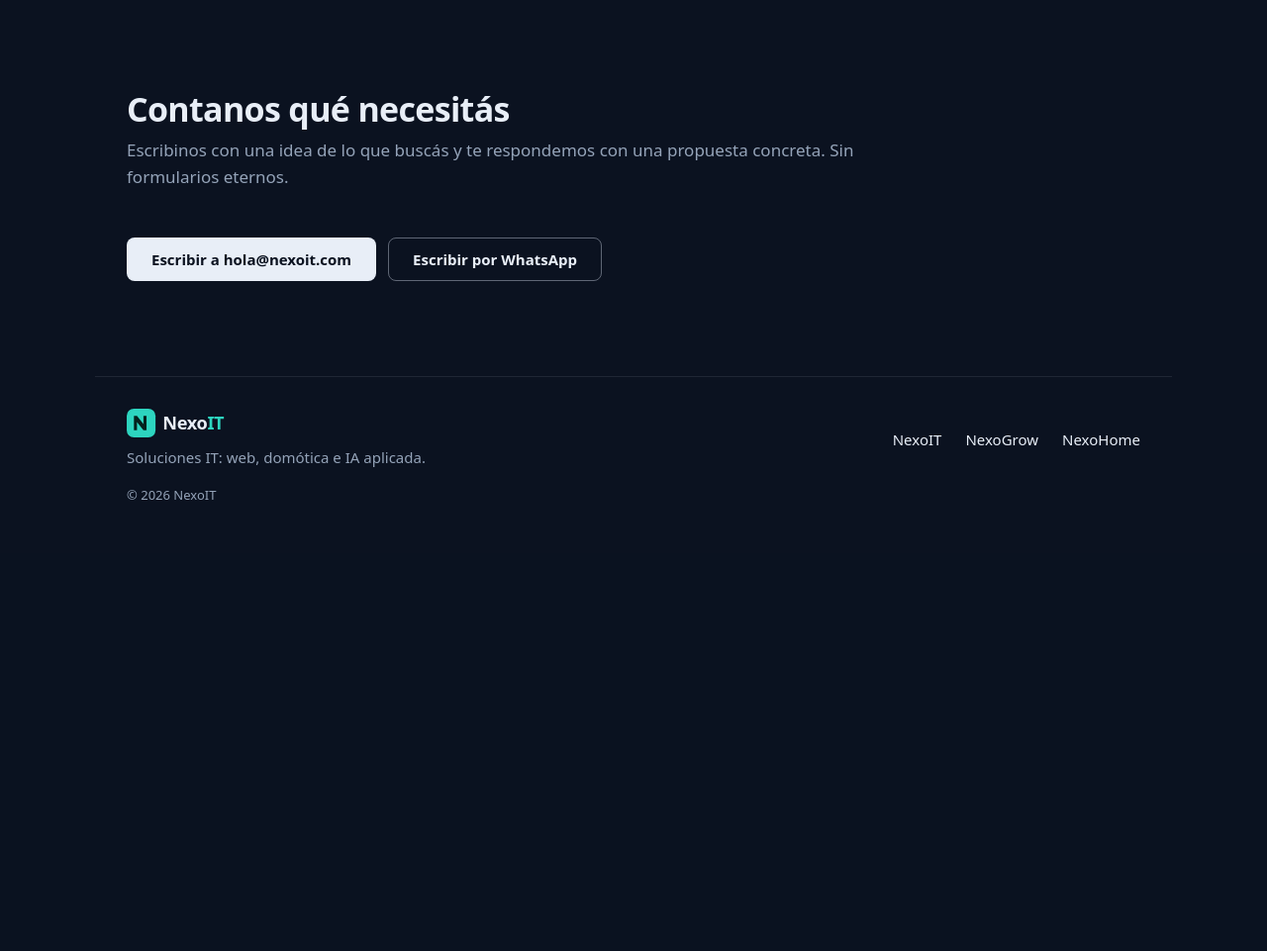
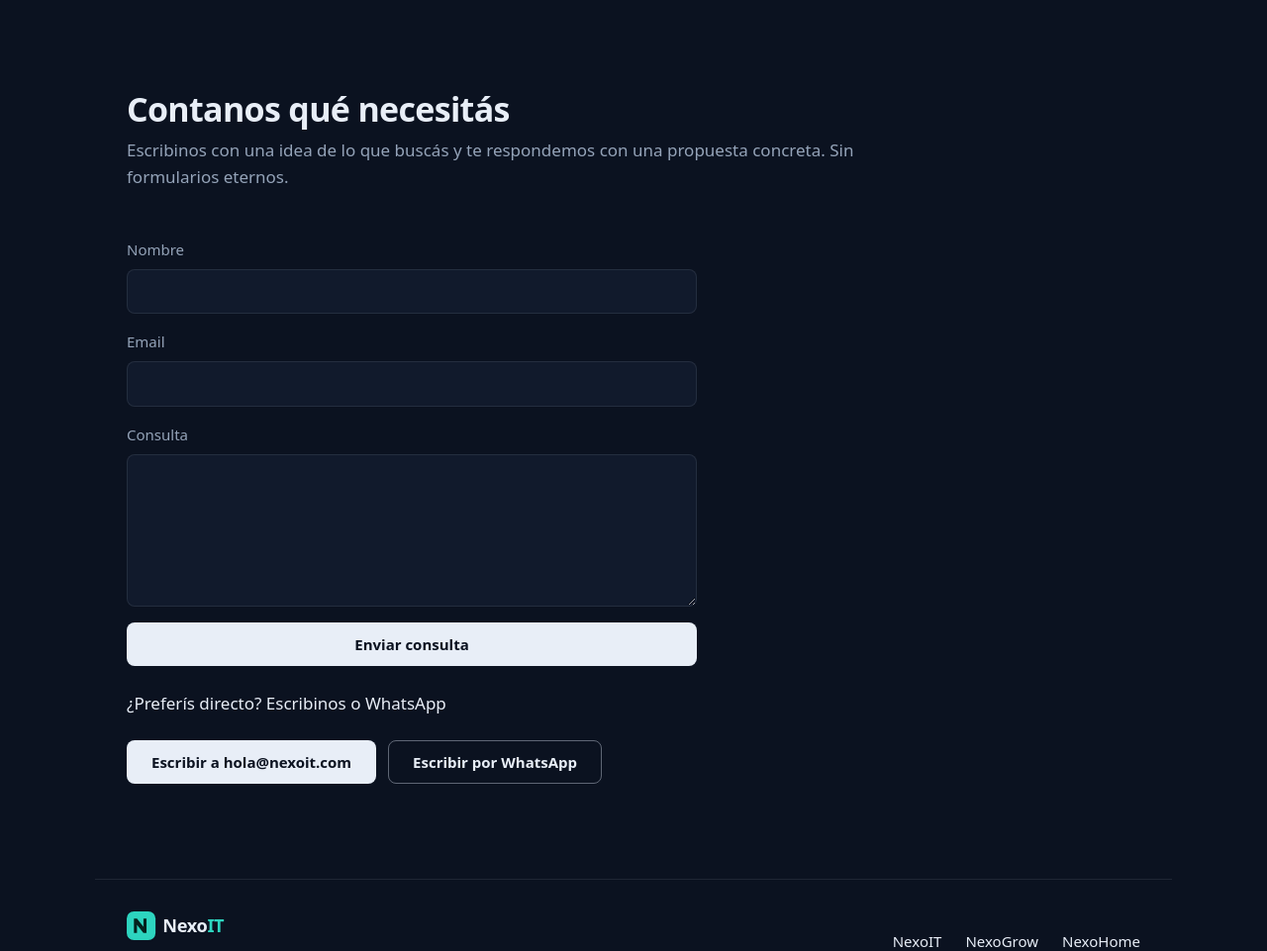
Before and after one commit to BrunoRod-Dev/NexoIT, a FastAPI app: page / in a window 1280 px wide. Shown: the part 2227-3188 px from the top of the page at 99% size. Before the commit the page ends 2732 px from the top, so only its background shows below. Run offline with FastAPI, Linux system fonts and the light colour scheme.

Commit message:
Fase 1.2b: form de contacto persistente en el hub, consultas en perfil y panel admin

```diff
--- a/assets/css/components.css
+++ b/assets/css/components.css
@@ -431,6 +431,67 @@ html.js .nav__toggle {
   margin-block-start: var(--space-5);
 }
 
+/* --- Form de contacto (módulo contacto-form) ---------------------------- */
+
+.contact form {
+  display: grid;
+  gap: var(--space-4);
+  max-inline-size: 36rem;
+  margin-block-start: var(--space-5);
+  margin-block-end: var(--space-5);
+}
+
+.field {
+  display: grid;
+  gap: var(--space-2);
+}
+
+.field__label {
+  color: var(--color-muted); /* 7.30:1 sobre --color-bg (AA) */
+  font-size: 0.9375rem;
+  font-weight: 500;
+}
+
+.field__input {
+  inline-size: 100%;
+  min-block-size: 2.75rem; /* 44px, coherente con .nav__link / .btn */
+  padding: var(--space-2) var(--space-3);
+  color: var(--color-text);
+  background: var(--color-surface);
+  border: 1px solid var(--color-border);
+  border-radius: var(--radius-sm);
+  font: inherit;
+}
+
+.field__input:focus {
+  border-color: var(--accent);
+  outline: 2px solid var(--accent);
+  outline-offset: 1px;
+}
+
+textarea.field__input {
+  min-block-size: 8rem;
+  resize: vertical;
+}
+
+.form-status {
+  margin: 0;
+  font-size: 0.9375rem;
+  font-weight: 500;
+}
+
+.form-status:empty {
+  display: none;
+}
+
+.form-status--ok {
+  color: var(--accent-grow);
+}
+
+.form-status--error {
+  color: #f87171; /* error suave: ~6.8:1 sobre --color-bg, sin rojo chillón */
+}
+
 /* --- Footer -------------------------------------------------------------- */
 
 .site-footer {
--- a/assets/js/main.js
+++ b/assets/js/main.js
@@ -76,10 +76,66 @@
     });
   }
 
+  /* --- Módulo: contacto-form (POST /consultas) --------------------------- */
+
+  function initContactoForm(form) {
+    var status = form.querySelector('.form-status');
+    var submit = form.querySelector('[type="submit"]');
+    var sending = false;
+
+    function setStatus(kind, message) {
+      status.className = 'form-status' + (kind ? ' form-status--' + kind : '');
+      status.textContent = message;
+    }
+
+    function genericError() {
+      setStatus('error', 'No pudimos enviar tu consulta. Probá de nuevo o escribinos directo.');
+    }
+
+    form.addEventListener('submit', function (event) {
+      event.preventDefault();
+      if (sending) return;
+      sending = true;
+      if (submit) submit.disabled = true;
+
+      fetch('/consultas', {
+        method: 'POST',
+        headers: { 'Content-Type': 'application/json' },
+        body: JSON.stringify({
+          nombre: form.elements.nombre.value,
+          email: form.elements.email.value,
+          mensaje: form.elements.mensaje.value
+        })
+      })
+        .then(function (response) {
+          return response
+            .json()
+            .catch(function () { return null; })
+            .then(function (data) { return { response: response, data: data }; });
+        })
+        .then(function (result) {
+          if (result.response.status === 201) {
+            form.reset();
+            setStatus('ok', '¡Consulta enviada! Te respondemos a la brevedad.');
+          } else if (result.response.status === 400) {
+            setStatus('error', (result.data && result.data.error) || 'Revisá los datos ingresados.');
+          } else {
+            genericError();
+          }
+        })
+        .catch(genericError)
+        .then(function () {
+          sending = false;
+          if (submit) submit.disabled = false;
+        });
+    });
+  }
+
   /* --- Registry ---------------------------------------------------------- */
 
   var modules = {
-    header: initHeader
+    header: initHeader,
+    'contacto-form': initContactoForm
   };
 
   function boot() {
--- a/index.html
+++ b/index.html
@@ -192,6 +192,25 @@
         <p class="section__lead">Escribinos con una idea de lo que buscás y te respondemos con una propuesta concreta. Sin formularios eternos.</p>
       </div>
 
+      <form data-module="contacto-form" novalidate>
+        <div class="field">
+          <label class="field__label" for="consulta-nombre">Nombre</label>
+          <input class="field__input" type="text" id="consulta-nombre" name="nombre" autocomplete="name" required>
+        </div>
+        <div class="field">
+          <label class="field__label" for="consulta-email">Email</label>
+          <input class="field__input" type="email" id="consulta-email" name="email" autocomplete="email" required>
+        </div>
+        <div class="field">
+          <label class="field__label" for="consulta-mensaje">Consulta</label>
+          <textarea class="field__input" id="consulta-mensaje" name="mensaje" rows="5" required></textarea>
+        </div>
+        <button class="btn btn--primary" type="submit">Enviar consulta</button>
+        <p class="form-status" role="status" aria-live="polite"></p>
+      </form>
+
+      <p>¿Preferís directo? Escribinos o WhatsApp</p>
+
       <!-- TODO: reemplazar — email, WhatsApp y teléfono (JSON-LD) son placeholders -->
       <div class="contact__actions">
         <a class="btn btn--primary" href="mailto:hola@nexoit.com">Escribir a hola@nexoit.com</a>
--- a/server/main.py
+++ b/server/main.py
@@ -14,18 +14,18 @@ import os
 import sys
 from contextlib import asynccontextmanager
 from pathlib import Path
-from urllib.parse import quote
+from urllib.parse import quote, urlparse
 
 from fastapi import Depends, FastAPI, Form, Request
-from fastapi.responses import FileResponse, HTMLResponse, RedirectResponse
+from fastapi.responses import FileResponse, HTMLResponse, JSONResponse, RedirectResponse
 from fastapi.staticfiles import StaticFiles
 from fastapi.templating import Jinja2Templates
-from sqlalchemy import select
+from sqlalchemy import select, update
 from sqlalchemy.orm import Session
 from starlette.middleware.sessions import SessionMiddleware
 
 import auth
-from models import User, get_db, init_db
+from models import Consulta, User, get_db, init_db
 
 BASE_DIR = Path(__file__).resolve().parent
 SITE_DIR = BASE_DIR.parent
@@ -104,6 +104,16 @@ def safe_next(next_url: str | None) -> str:
     return "/app/perfil"
 
 
+def same_origin(request: Request) -> bool:
+    """Endpoint público sin cookie: si viene Origin/Referer, exigir mismo host."""
+    origin = request.headers.get("origin") or request.headers.get("referer")
+    if not origin:
+        return True
+    netloc = urlparse(origin).netloc
+    host = request.headers.get("host", "")
+    return bool(netloc) and netloc.lower() == host.lower()
+
+
 # --- Sitio estático (whitelist) --------------------------------------------
 
 
@@ -127,6 +137,58 @@ def site_grow() -> FileResponse:
 @app.get("/home/index.html", include_in_schema=False)
 def site_home() -> FileResponse:
     return FileResponse(SITE_DIR / "home" / "index.html")
+
+
+# --- Consultas desde el sitio (endpoint público) ---------------------------
+
+
+@app.post("/consultas", status_code=201)
+async def create_consulta(request: Request, db: Session = Depends(get_db)):
+    """Recibe una consulta del hub. Anónima o vinculada a la sesión actual."""
+    if not same_origin(request):
+        return JSONResponse(
+            {"ok": False, "error": "Origen no permitido."}, status_code=403
+        )
+
+    try:
+        data = await request.json()
+    except Exception:
+        return JSONResponse({"ok": False, "error": "Datos inválidos."}, status_code=400)
+    if not isinstance(data, dict):
+        return JSONResponse({"ok": False, "error": "Datos inválidos."}, status_code=400)
+
+    nombre = str(data.get("nombre") or "").strip()
+    email = auth.normalize_email(str(data.get("email") or ""))
+    mensaje = str(data.get("mensaje") or "").strip()
+
+    if len(nombre) < 2 or len(nombre) > 120:
+        return JSONResponse(
+            {"ok": False, "error": "El nombre debe tener entre 2 y 120 caracteres."},
+            status_code=400,
+        )
+    if not auth.valid_email(email):
+        return JSONResponse(
+            {"ok": False, "error": "Revisá el email: no parece válido."},
+            status_code=400,
+        )
+    if len(mensaje) < 10 or len(mensaje) > 2000:
+        return JSONResponse(
+            {"ok": False, "error": "El mensaje debe tener entre 10 y 2000 caracteres."},
+            status_code=400,
+        )
+
+    user = auth.current_user(request, db)
+    db.add(
+        Consulta(
+            nombre=nombre,
+            email=email,
+            mensaje=mensaje,
+            estado="nueva",
+            user_id=user.id if user is not None else None,
+        )
+    )
+    db.commit()
+    return JSONResponse({"ok": True}, status_code=201)
 
 
 # --- Área de clientes ------------------------------------------------------
@@ -229,6 +291,15 @@ def register_submit(
         return fail("Ya existe una cuenta con ese email. Probá ingresar.", status_code=409)
 
     user = auth.create_user(db, email=email, password=password, nombre=nombre, rol="cliente")
+
+    # Backfill: las consultas anónimas hechas con este email pasan a la cuenta.
+    db.execute(
+        update(Consulta)
+        .where(Consulta.email == user.email, Consulta.user_id.is_(None))
+        .values(user_id=user.id)
+    )
+    db.commit()
+
     auth.login_session(request, user)
     return RedirectResponse("/app/perfil", status_code=302)
 
@@ -237,8 +308,14 @@ def register_submit(
 def profile(
     request: Request,
     user: User = Depends(auth.require_auth),
+    db: Session = Depends(get_db),
 ):
-    return render(request, "perfil.html", user=user)
+    consultas = db.scalars(
+        select(Consulta)
+        .where(Consulta.user_id == user.id)
+        .order_by(Consulta.created_at.desc(), Consulta.id.desc())
+    ).all()
+    return render(request, "perfil.html", user=user, consultas=consultas)
 
 
 @app.get("/app/admin", response_class=HTMLResponse)
@@ -250,7 +327,32 @@ def admin(
     users = db.scalars(
         select(User).order_by(User.created_at.desc(), User.id.desc())
     ).all()
-    return render(request, "admin.html", user=user, users=users)
+    rows = db.execute(
+        select(Consulta, User)
+        .outerjoin(User, Consulta.user_id == User.id)
+        .order_by(Consulta.created_at.desc(), Consulta.id.desc())
+    ).all()
+    consultas = [(consulta, cuenta) for consulta, cuenta in rows]
+    return render(request, "admin.html", user=user, users=users, consultas=consultas)
+
+
+@app.post("/app/admin/consultas/{consulta_id}/leida")
+def mark_consulta_leida(
+    consulta_id: int,
+    request: Request,
+    csrf_token: str = Form(""),
+    user: User = Depends(auth.require_admin),
+    db: Session = Depends(get_db),
+):
+    if not auth.verify_csrf(request, csrf_token):
+        return HTMLResponse(
+            "<h1>400</h1><p>Token CSRF inválido.</p>", status_code=400
+        )
+    consulta = db.get(Consulta, consulta_id)
+    if consulta is not None:
+        consulta.estado = "leida"
+        db.commit()
+    return RedirectResponse("/app/admin", status_code=302)
 
 
 @app.post("/app/logout")
```
Also changed, not shown: server/models.py (+30 -1 lines), server/static/app.css (+37 -0 lines), server/templates/admin.html (+35 -0 lines), server/templates/perfil.html (+15 -1 lines), README.md, server/README.md.
